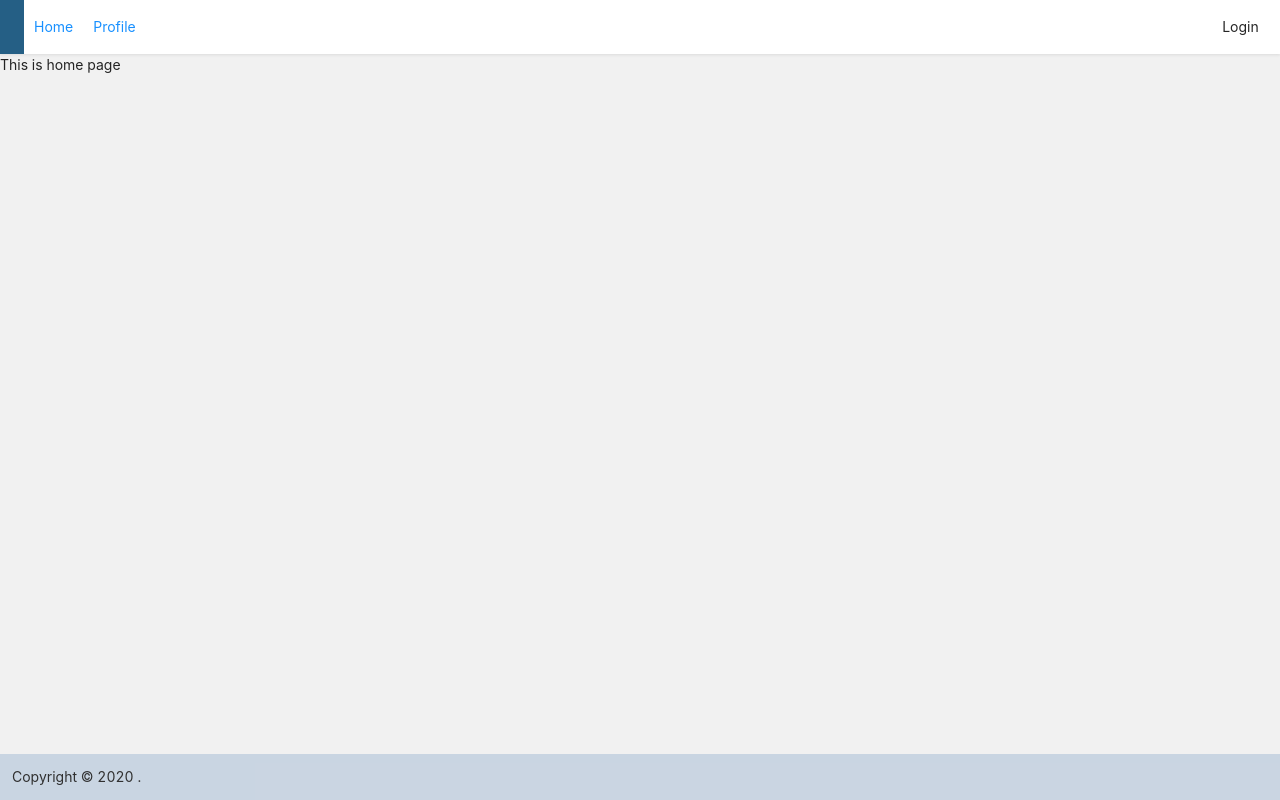
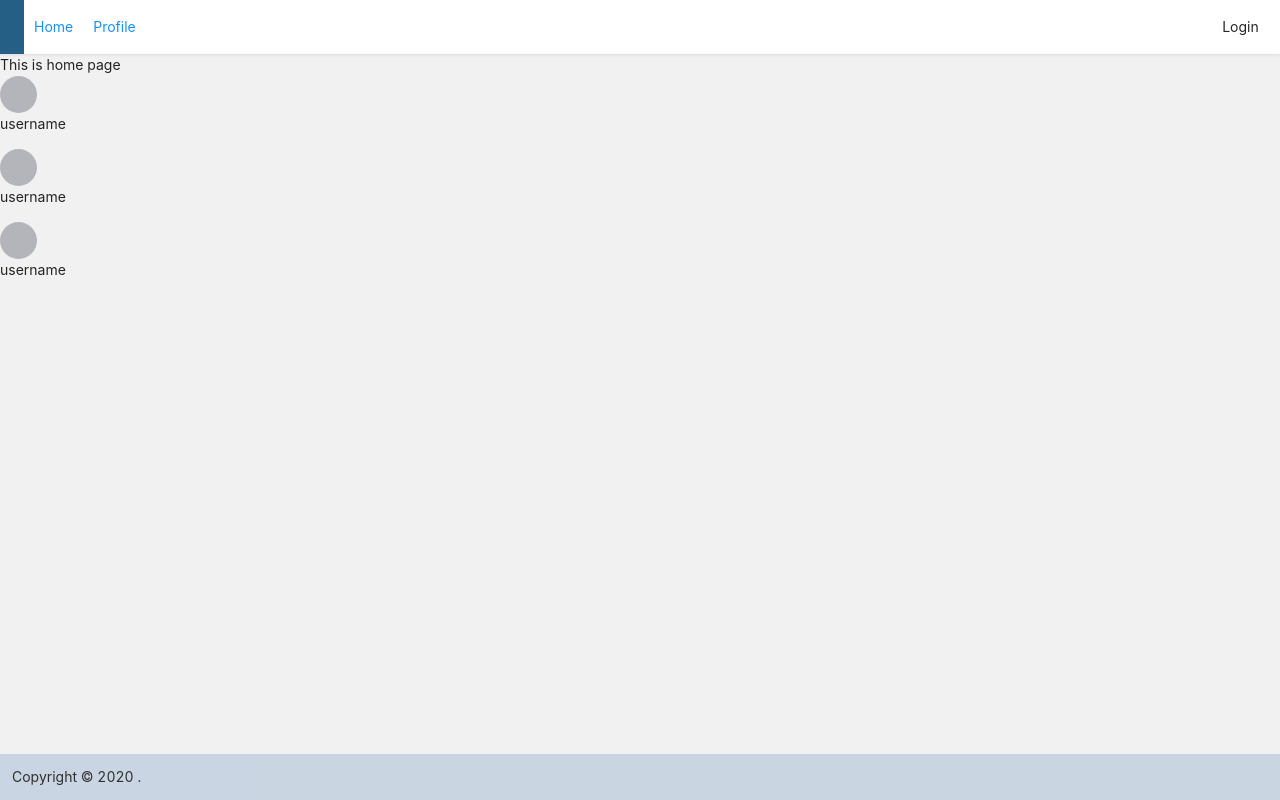
Before and after one commit to nhuquyenit99/anonymous-chat, a React (Create React App) app: page / in a window 1280 px wide. Built offline with nearby package versions, Linux system fonts and the light colour scheme.

Commit message:
feat: change component BaseList

```diff
--- a/src/components/base/base-list/index.tsx
+++ b/src/components/base/base-list/index.tsx
@@ -1,44 +1,21 @@
-import React from "react";
-import { List, Avatar } from "antd";
+import React, { ComponentType } from "react";
+// import { List, Avatar } from "antd";
 import avatar from "assets/images/avatar.svg";
-import "./style.scss";
+// import "./style.scss";
 
-type dataItem = {
-  id: string;
-  username: string;
-  message: string;
+type MinimalItemData = { id: string };
+
+type BaseListProps<T extends MinimalItemData = MinimalItemData> = {
+  data: Array<T>;
+  Item: React.ComponentType<{ data: T }>;
 };
 
-type BaseListProps = {
-  data: Array<dataItem>;
-  extra: any;
-};
-
-export function BaseList({ data, extra }: BaseListProps) {
-  return (
-    <div className="item">
-      {data.map((item) => (
-        <div className="item-left">
-          <img className="avatar" src={avatar} />
-          <article className="content">
-            <h3>{item.username}</h3>
-            <p>{item.message}</p>
-          </article>
-        </div>
-      ))}
-      {extra}
-    </div>
-    // <List
-    //   dataSource={data}
-    //   renderItem={(item: any) => (
-    //     <List.Item key={item.id} extra={extra}>
-    //       <List.Item.Meta
-    //         avatar={<Avatar size="small" src={avatar} />}
-    //         title={<h3>{item.username}</h3>}
-    //         description={item.message}
-    //       />
-    //     </List.Item>
-    //   )}
-    // />
-  );
+export function BaseList<T extends MinimalItemData = MinimalItemData>({
+  data,
+  Item,
+}: BaseListProps<T>) {
+  function renderItem() {
+    return data.map((item) => <Item data={item} key={item.id} />);
+  }
+  return <div>{renderItem()}</div>;
 }
--- a/src/components/base/base-list/style.scss
+++ /dev/null
@@ -1,18 +0,0 @@
-.item {
-  display: flex;
-  justify-content: space-between;
-  margin-right: 20px;
-  .item-left {
-    display: flex;
-    margin-left: 20px;
-    .content {
-      margin-left: 20px;
-    }
-    .avatar {
-      margin-top: auto;
-      margin-bottom: auto;
-      width: 37px;
-      height: 37px;
-    }
-  }
-}
--- a/src/components/index.ts
+++ b/src/components/index.ts
@@ -3,3 +3,4 @@ export { Footer } from "./footer";
 export { AppWrapper } from "./app-wrap";
 export { NotFoundPage } from "./not-found";
 export { BaseList } from "./base/base-list";
+export { UserItem } from "./user-item";
--- /dev/null
+++ b/src/components/user-item/index.tsx
@@ -0,0 +1,12 @@
+import React from "react";
+import { UserModel } from "models";
+import avatar from "assets/images/avatar.svg";
+
+export function UserItem({ data }: { data: UserModel }) {
+  return (
+    <div key={data.id}>
+      <img src={avatar} />
+      <p>{data.username}</p>
+    </div>
+  );
+}
--- /dev/null
+++ b/src/models/index.ts
@@ -0,0 +1,4 @@
+export type UserModel = {
+  id: string;
+  username: string;
+};
--- a/src/modules/chat-room/pages/home/index.tsx
+++ b/src/modules/chat-room/pages/home/index.tsx
@@ -1,19 +1,26 @@
 import React from "react";
-// import { BaseList } from "components";
+import { BaseList, UserItem } from "components";
+import { UserModel } from "models";
 
 export function ChatRoomPage() {
-  // const data = [
-  //   {
-  //     id: "adj",
-  //     username: "username",
-  //     message: "This is a message.",
-  //   },
-  // ];
-
+  const data = [
+    {
+      id: "adj",
+      username: "username",
+    },
+    {
+      id: "abc",
+      username: "username",
+    },
+    {
+      id: "ab",
+      username: "username",
+    },
+  ];
   return (
     <div>
       <div>This is home page</div>
-      {/* <BaseList data={data} extra={<p>5 minutes ago</p>}></BaseList> */}
+      <BaseList<UserModel> data={data} Item={UserItem} />
     </div>
   );
 }
```
